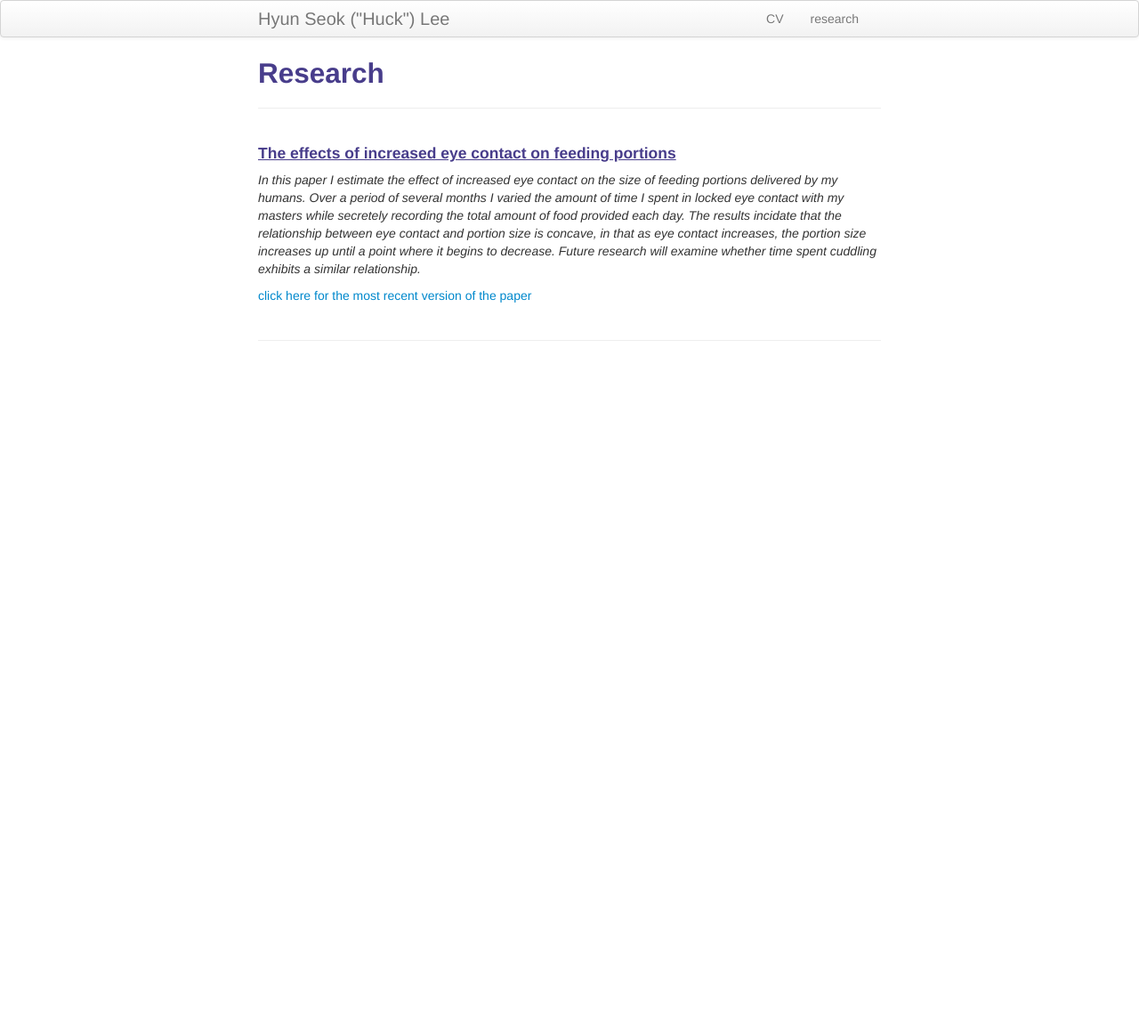
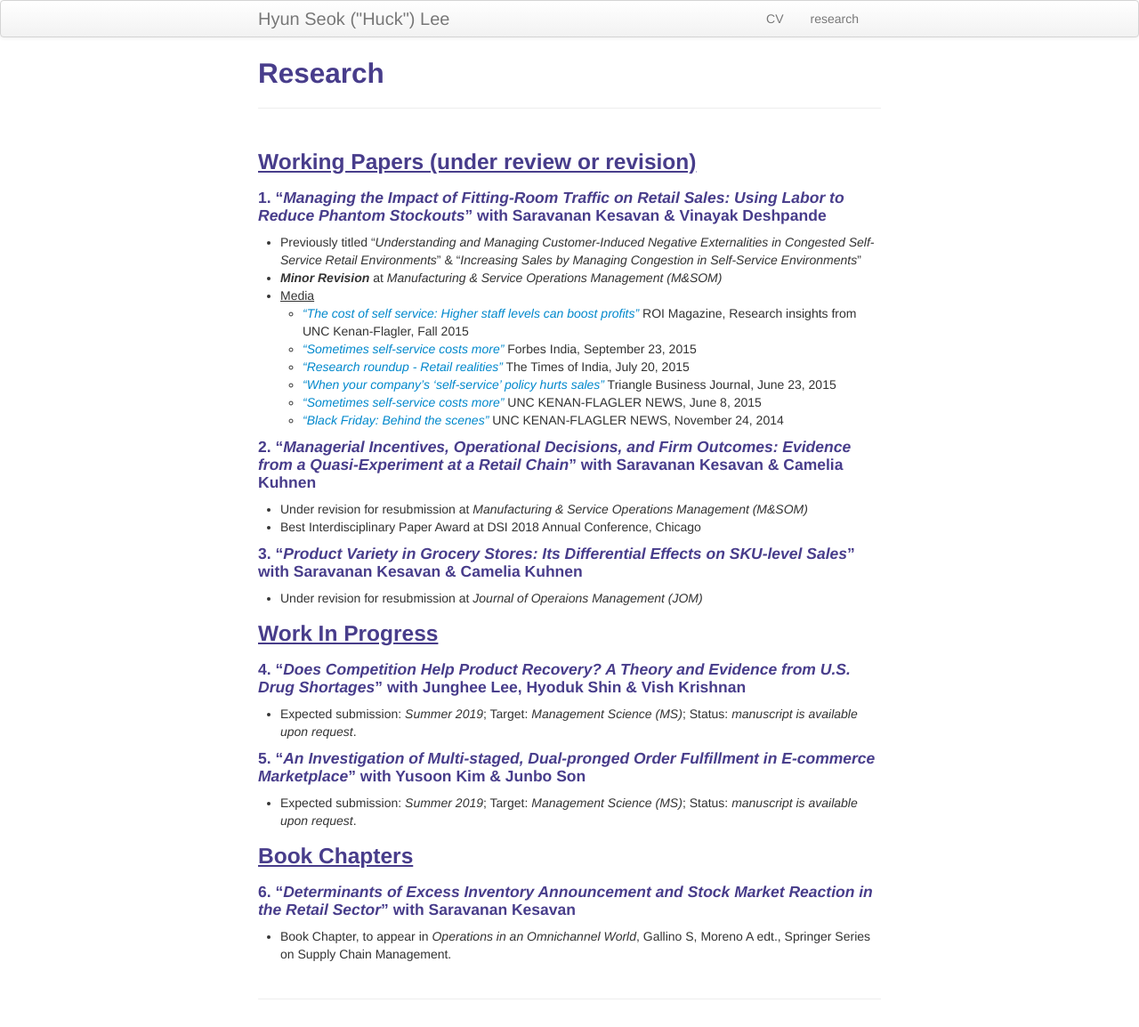
Before and after one commit to lordya2/lordya2.github.io, a Jekyll site: the page built from pages/research.md, in a window 1280 px wide. Shown: the whole page at 89% size. Built offline with Jekyll 4.4.1, drawn with Linux system fonts in a browser that asks for light colours; before the commit the page ends 900 px from its top, so only the background shows below that.

Commit message:
Update research.md

```diff
--- a/pages/research.md
+++ b/pages/research.md
@@ -1,16 +1,45 @@
 ---
 layout: page
 title: Research
-description: Blue Ham's research
+description: Hyun Seok ("Huck") Lee's research
 ---
 
 
+### <u>Working Papers (under review or revision)</u>
+#### 1. "*Managing the Impact of Fitting-Room Traffic on Retail Sales: Using Labor to Reduce Phantom Stockouts*" with Saravanan Kesavan & Vinayak Deshpande
+* Previously titled "*Understanding and Managing Customer-Induced Negative Externalities in Congested Self-Service Retail Environments*" & "*Increasing Sales by Managing Congestion in Self-Service Environments*"
+* ***Minor Revision*** at *Manufacturing & Service Operations Management (M&SOM)*
+* <u>Media</u>
+  * [*"The cost of self service: Higher staff levels can boost profits"*](http://contentviewer.adobe.com/s/ROI%20Magazine/43d7e10e-dd4d-4050-add4-f5dcc8372bf7/ROI%20Magazine-Fall%202015/05_Cost_of_Self_Service.html#page_0) ROI Magazine, Research insights from UNC Kenan-Flagler, Fall 2015
+  * [*"Sometimes self-service costs more"*](http://www.forbesindia.com/article/kenanflagler/sometimes-selfservice-costs-more/41003/1) Forbes India, September 23, 2015
+  * [*"Research roundup - Retail realities"*](https://timesofindia.indiatimes.com/home/education/news/Research-roundup-Retail-realities/articleshow/48139253.cms) The Times of India, July 20, 2015
+  * [*"When your company's 'self-service' policy hurts sales"*](https://www.bizjournals.com/triangle/news/2015/06/23/when-your-companys-self-serve-policy-hurts-sales.html) Triangle Business Journal, June 23, 2015
+  * [*"Sometimes self-service costs more"*](https://www.kenan-flagler.unc.edu/news/2015/06/ROI-selfservice) UNC KENAN-FLAGLER NEWS, June 8, 2015
+  * [*"Black Friday: Behind the scenes"*](https://www.kenan-flagler.unc.edu/news/black-friday-behind-the-scenes/) UNC KENAN-FLAGLER NEWS, November 24, 2014
 
-#### <u>The effects of increased eye contact on feeding portions</u>
-*In this paper I estimate the effect of increased eye contact on the size of feeding portions delivered by my humans. Over a period of several months I varied the amount of time I spent in locked eye contact with my masters while secretely recording the total amount of food provided each day. The results incidate that the relationship between eye contact and portion size is concave, in that as eye contact increases, the portion size increases up until a point where it begins to decrease. Future research will examine whether time spent cuddling exhibits a similar relationship.*
+#### 2. "*Managerial Incentives, Operational Decisions, and Firm Outcomes: Evidence from a Quasi-Experiment at a Retail Chain*" with Saravanan Kesavan & Camelia Kuhnen
+* Under revision for resubmission at *Manufacturing & Service Operations Management (M&SOM)*
+* Best Interdisciplinary Paper Award at DSI 2018 Annual Conference, Chicago
 
+#### 3. "*Product Variety in Grocery Stores: Its Differential Effects on SKU-level Sales*" with Saravanan Kesavan & Camelia Kuhnen
+* Under revision for resubmission at *Journal of Operaions Management (JOM)*
+
+
+### <u>Work In Progress</u>
+#### 4. "*Does Competition Help Product Recovery? A Theory and Evidence from U.S. Drug Shortages*" with Junghee Lee, Hyoduk Shin & Vish Krishnan
+* Expected submission: *Summer 2019*; Target: *Management Science (MS)*; Status: *manuscript is available upon request*.
+
+#### 5. "*An Investigation of Multi-staged, Dual-pronged Order Fulfillment in E-commerce Marketplace*" with Yusoon Kim & Junbo Son
+* Expected submission: *Summer 2019*; Target: *Management Science (MS)*; Status: *manuscript is available upon request*.
+
+
+### <u>Book Chapters</u>
+#### 6. "*Determinants of Excess Inventory Announcement and Stock Market Reaction in the Retail Sector*" with Saravanan Kesavan
+* Book Chapter, to appear in *Operations in an Omnichannel World*, Gallino S, Moreno A edt., Springer Series on Supply Chain Management.
+
+<!--
 [click here for the most recent version of the paper]({{ BASE_PATH}}/pages/working_papers/sample-working-paper.pdf)
-
+-->
 
 <!-- Note: this is how to write a comment in HTML. Everything in here won't show up on your webpage.-->
 
```
